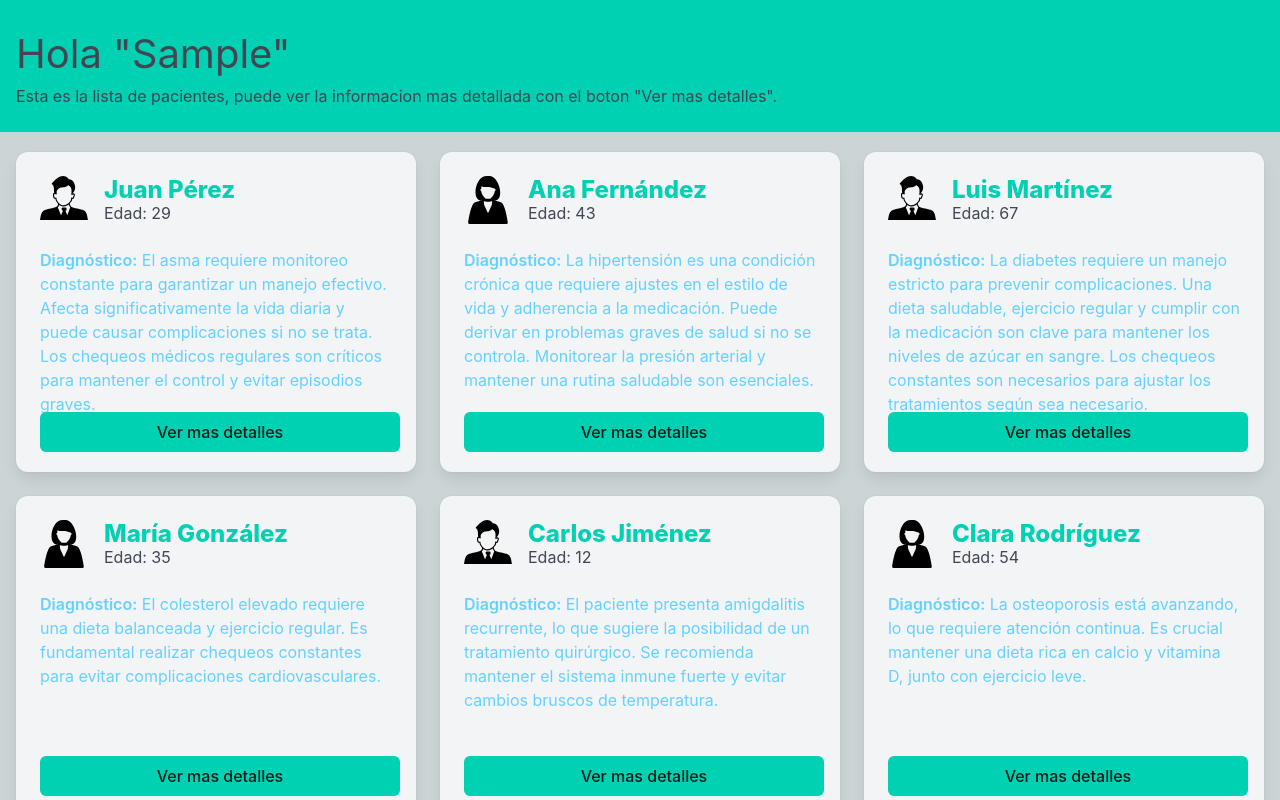
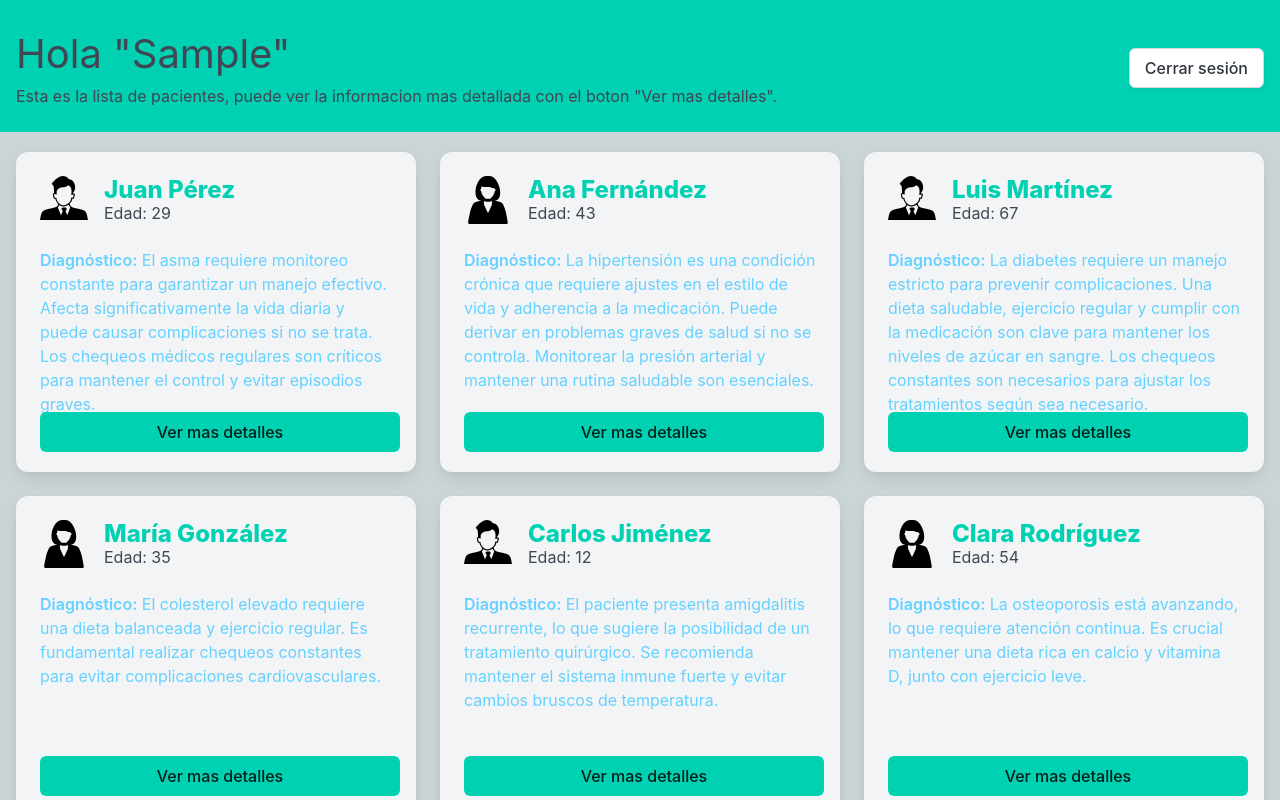
Before and after one commit to jprietor13/wisemed-challenge, a React (Vite) app: page / in a window 1280 px wide. Both pictures are taken after typing "Sample", "Sample123" into the empty fields and a click on the button "Ingresar". Shown: the top 800 px of the page. Built offline with nearby package versions, Linux system fonts and the light colour scheme.

Commit message:
feat: create button to close sesion

```diff
--- a/src/components/layout/landing/Header.tsx
+++ b/src/components/layout/landing/Header.tsx
@@ -1,7 +1,14 @@
+import { useNavigate } from "react-router-dom";
 import { useState, useEffect } from "react";
 
 export const Header = () => {
   const [userName, setUserName] = useState("");
+  const navigate = useNavigate();
+
+  const onHandleClick = () => {
+    localStorage.removeItem("userName");
+    navigate("/");
+  };
 
   useEffect(() => {
     const getUserName = localStorage.getItem("userName");
@@ -11,12 +18,22 @@ export const Header = () => {
   }, []);
 
   return (
-    <div className="header-content pt-5 pb-5">
-      <span className="is-size-2 pl-4">Hola {userName}</span>
-      <p className="is-size-6 pl-4">
-        Esta es la lista de pacientes, puede ver la informacion mas detallada
-        con el boton "Ver mas detalles".
-      </p>
+    <div className="header-content pt-5 pb-5 is-flex is-justify-content-space-between">
+      <div className="user-info">
+        <span className="is-size-2 pl-4">Hola {userName}</span>
+        <p className="is-size-6 pl-4">
+          Esta es la lista de pacientes, puede ver la informacion mas detallada
+          con el boton "Ver mas detalles".
+        </p>
+      </div>
+      <>
+        <button
+          className="button is-secondary mr-4 mt-5"
+          onClick={onHandleClick}
+        >
+          Cerrar sesión
+        </button>
+      </>
     </div>
   );
 };
--- a/src/services/getData.ts
+++ b/src/services/getData.ts
@@ -5,6 +5,6 @@ export const getData = (): Promise<Patients[]> => {
   return new Promise((resolve) => {
     setTimeout(() => {
       resolve(patientsData);
-    }, 500);
+    }, 1);
   });
 };
--- a/src/styles/main.css
+++ b/src/styles/main.css
@@ -18,6 +18,10 @@ body {
   bottom: 20px;
 }
 
+.button.is-secondary {
+  height: 40px;
+}
+
 .modal {
   --bulma-modal-card-head-background-color: #00d1b2;
 }
```
